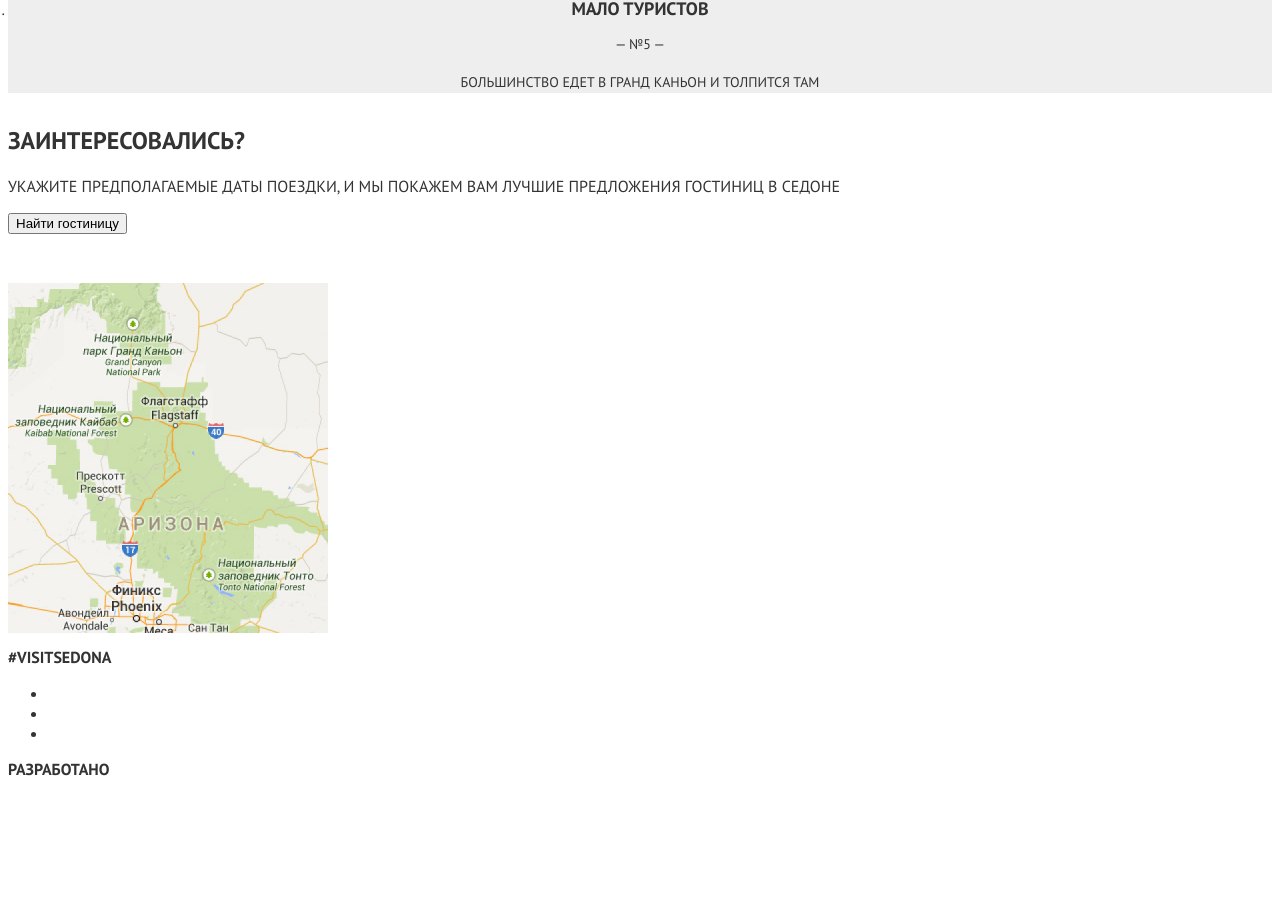
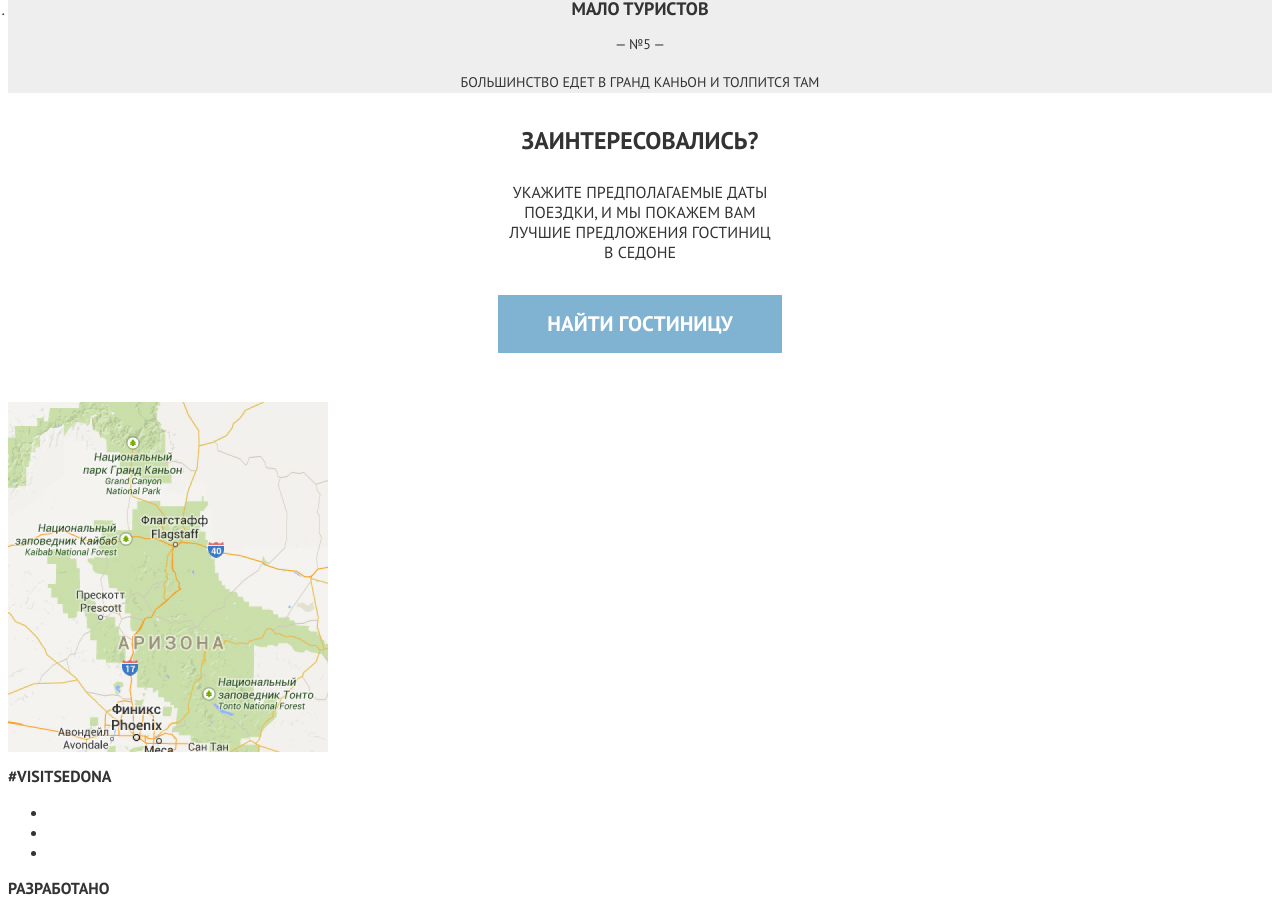
Before and after one commit to nemkovanastasia/2151007-sedona-27, a website: page source/index.html in a window 1280 px wide. Shown: the part 2375-3281 px from the top of the page. Before the commit the page ends 3162 px from the top, so only its background shows below. Drawn offline with nearby package versions, Linux system fonts and the light colour scheme; files that its build step writes are made by us from their sources; files whose address does not match are found by name.

Commit message:
добавляет изменения в 3 модуль

```diff
--- a/source/less/blocks/advantages.less
+++ b/source/less/blocks/advantages.less
@@ -9,7 +9,7 @@
 
 .advantages__text--color {
   background-color: @main-color;
-  color: #ffffff;
+  color: @white-color;
   padding: 54px 18px 40px;
 }
 
--- a/source/less/blocks/map.less
+++ b/source/less/blocks/map.less
@@ -1,4 +1,3 @@
 .map {
-  margin-top: 49px;
   margin-bottom: 10px;
 }
--- a/source/less/blocks/searching.less
+++ b/source/less/blocks/searching.less
@@ -1,3 +1,32 @@
 .searching {
-  margin-top: 32px;
+  margin: 32px 18px 49px;
 }
+
+.searching__wrapper {
+  text-align: center;
+}
+
+.searching__title {
+  margin: 0;
+  padding-bottom: 26px;
+}
+
+.searching__description {
+  width: 262px;
+  margin: 0 auto;
+  padding-bottom: 33px;
+}
+
+.searching__button {
+  width: 284px;
+  padding: 16px 49px;
+  border: none;
+  background-color: @main-color;
+  color: @white-color;
+  font-family: "PT Sans", "Arial", sans-serif;
+  font-size: 21px;
+  font-weight: 700;
+  line-height: 26px;
+  text-transform: uppercase;
+  text-decoration: none;
+}
--- a/source/less/blocks/site-list.less
+++ b/source/less/blocks/site-list.less
@@ -14,5 +14,5 @@
 
 .site-list__link {
   text-decoration: none;
-  color: #ffffff;
+  color: @white-color;
 }
--- a/source/less/global/variable.less
+++ b/source/less/global/variable.less
@@ -1 +1,2 @@
 @main-color: #80b2d1;
+@white-color: #ffffff;
```
